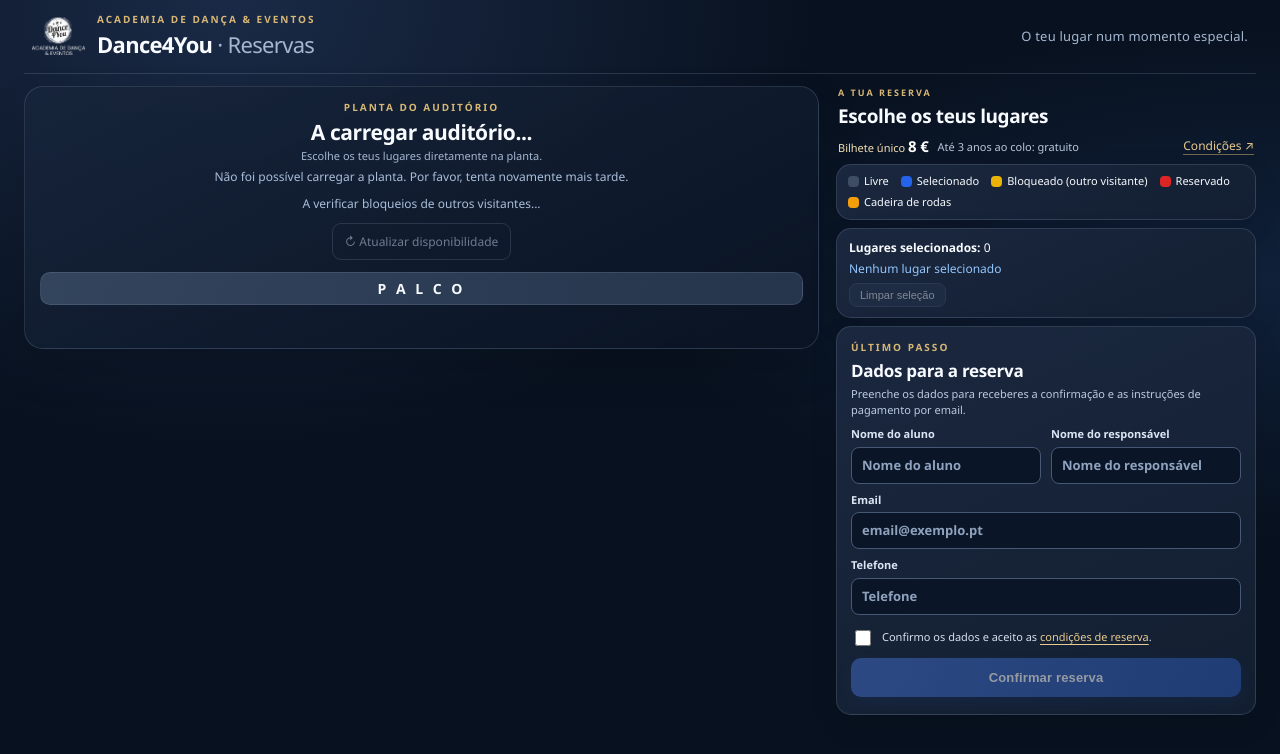
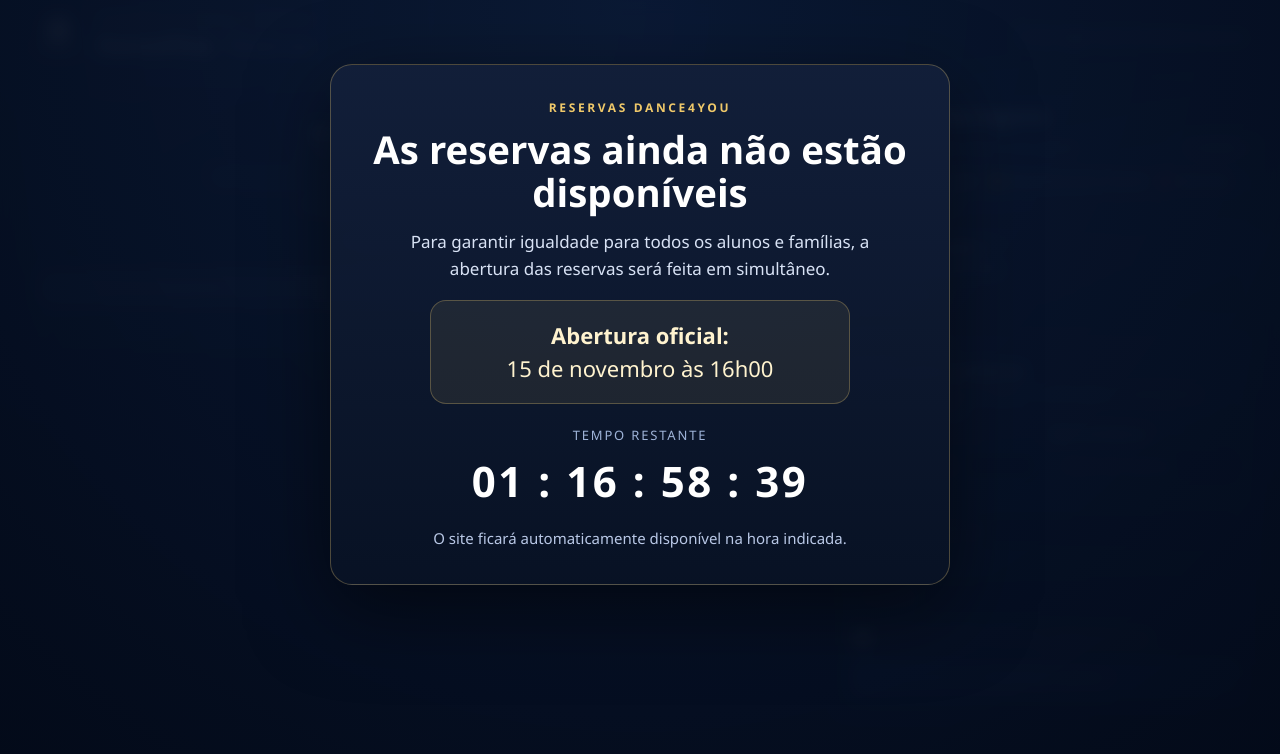
Before and after one commit to SPtuga/reservas-danca, a plain HTML site: page index.html in a window 1280 px wide. Drawn offline with Linux system fonts and the light colour scheme; no server answers.

Commit message:
Add files via upload

```diff
--- a/index.html
+++ b/index.html
@@ -759,9 +759,140 @@
             .terms-body {padding:21px 18px;}
             .terms-heading h2 {font-size:21px;}
         }
+
+    .launch-gate {
+  position: fixed;
+  inset: 0;
+  z-index: 99999;
+  display: none;
+}
+
+.launch-gate.is-visible {
+  display: block;
+}
+
+.launch-gate__backdrop {
+  position: absolute;
+  inset: 0;
+  background:
+    radial-gradient(circle at top, rgba(26, 55, 110, 0.35), rgba(3, 10, 25, 0.92)),
+    rgba(2, 8, 20, 0.88);
+  backdrop-filter: blur(8px);
+}
+
+.launch-gate__card {
+  position: relative;
+  z-index: 2;
+  width: min(92vw, 620px);
+  margin: 8vh auto 0;
+  background: linear-gradient(180deg, rgba(18, 31, 57, 0.98), rgba(8, 18, 37, 0.98));
+  border: 1px solid rgba(255, 215, 120, 0.28);
+  box-shadow: 0 25px 80px rgba(0, 0, 0, 0.5);
+  border-radius: 22px;
+  padding: 34px 30px;
+  text-align: center;
+  color: #f5f7fb;
+}
+
+.launch-gate__eyebrow {
+  font-size: 12px;
+  letter-spacing: 0.22em;
+  text-transform: uppercase;
+  color: #f0c96a;
+  margin-bottom: 12px;
+  font-weight: 700;
+}
+
+.launch-gate__title {
+  margin: 0 0 14px;
+  font-size: clamp(28px, 3vw, 42px);
+  line-height: 1.12;
+  color: #ffffff;
+}
+
+.launch-gate__text {
+  margin: 0 auto 18px;
+  max-width: 520px;
+  font-size: 17px;
+  line-height: 1.6;
+  color: #d8e2f5;
+}
+
+.launch-gate__highlight {
+  margin: 0 auto 22px;
+  padding: 18px 16px;
+  max-width: 420px;
+  border-radius: 16px;
+  background: rgba(255, 215, 120, 0.08);
+  border: 1px solid rgba(255, 215, 120, 0.26);
+  color: #fff3cf;
+  font-size: 22px;
+  line-height: 1.5;
+}
+
+.launch-gate__countdown-wrap {
+  margin-top: 10px;
+}
+
+.launch-gate__countdown-label {
+  font-size: 13px;
+  text-transform: uppercase;
+  letter-spacing: 0.14em;
+  color: #9fb4d9;
+  margin-bottom: 8px;
+}
+
+.launch-gate__countdown {
+  font-size: clamp(24px, 4vw, 42px);
+  font-weight: 800;
+  letter-spacing: 0.06em;
+  color: #ffffff;
+}
+
+.launch-gate__note {
+  margin: 18px 0 0;
+  color: #b9c8e6;
+  font-size: 15px;
+  line-height: 1.5;
+}
+
+body.launch-gate-locked {
+  overflow: hidden;
+}
 </style>
 </head>
 <body>
+
+    <div id="launchGate" class="launch-gate" aria-hidden="true">
+  <div class="launch-gate__backdrop"></div>
+
+  <div class="launch-gate__card" role="dialog" aria-modal="true" aria-labelledby="launchGateTitle">
+    <div class="launch-gate__eyebrow">Reservas Dance4You</div>
+
+    <h1 id="launchGateTitle" class="launch-gate__title">
+      As reservas ainda não estão disponíveis
+    </h1>
+
+    <p class="launch-gate__text">
+      Para garantir igualdade para todos os alunos e famílias, a abertura das reservas
+      será feita em simultâneo.
+    </p>
+
+    <div class="launch-gate__highlight">
+      <strong>Abertura oficial:</strong><br />
+      15 de novembro às 16h00
+    </div>
+
+    <div class="launch-gate__countdown-wrap">
+      <div class="launch-gate__countdown-label">Tempo restante</div>
+      <div id="launchCountdown" class="launch-gate__countdown">-- : -- : -- : --</div>
+    </div>
+
+    <p class="launch-gate__note">
+      O site ficará automaticamente disponível na hora indicada.
+    </p>
+  </div>
+</div>
 
 <header class="site-header">
     <div class="site-brand">
@@ -846,7 +977,7 @@
             </div>
             <div class="form-reserva-grid">
                 <label>Nome do aluno <input id="aluno" type="text" maxlength="200" autocomplete="name" placeholder="Nome do aluno" required></label>
-                <label>Nome do responsável <input id="nome" type="text" maxlength="200" placeholder="Nome do responsável" required></label>
+                <label>Nome da Reserva <input id="nome" type="text" maxlength="200" placeholder="Nome da reserva" required></label>
                 <label class="form-wide">Email <input id="email" type="email" maxlength="254" autocomplete="email" placeholder="email@exemplo.pt" required></label>
                 <label class="form-wide">Telefone <input id="telefone" type="tel" maxlength="40" autocomplete="tel" placeholder="Telefone" required></label>
             </div>
@@ -1835,6 +1966,8 @@ if(i > 0){
         if (event.target === event.currentTarget) fecharCondicoes();
     });
 
+
+
     iniciarMapa();
 
     // Apenas para Mobile
@@ -1971,5 +2104,73 @@ if(i > 0){
         });
     }
 </script>
+<script>
+
+(function () {
+  const gate = document.getElementById("launchGate");
+  const countdown = document.getElementById("launchCountdown");
+
+  if (!gate || !countdown) return;
+
+  // 15 de novembro de 2026, às 16h de Portugal
+  const openingTime = Date.UTC(2026, 10, 15, 16, 0, 0);
+
+  let bypass = sessionStorage.getItem("d4yPreview") === "1";
+  let sequence = "";
+
+  function unlockSite() {
+    gate.classList.remove("is-visible");
+    gate.setAttribute("aria-hidden", "true");
+    document.body.classList.remove("launch-gate-locked");
+  }
+
+  function lockSite() {
+    gate.classList.add("is-visible");
+    gate.setAttribute("aria-hidden", "false");
+    document.body.classList.add("launch-gate-locked");
+  }
+
+  function tick() {
+    if (bypass || Date.now() >= openingTime) {
+      unlockSite();
+      return;
+    }
+
+    lockSite();
+
+    const seconds = Math.max(0,
+      Math.floor((openingTime - Date.now()) / 1000)
+    );
+
+    const days = Math.floor(seconds / 86400);
+    const hours = Math.floor((seconds % 86400) / 3600);
+    const minutes = Math.floor((seconds % 3600) / 60);
+    const secs = seconds % 60;
+
+    countdown.textContent = [days, hours, minutes, secs]
+      .map(n => String(n).padStart(2, "0"))
+      .join(" : ");
+  }
+
+  // Atalho secreto: QWER
+  document.addEventListener("keydown", function (event) {
+    if (event.ctrlKey || event.altKey || event.metaKey) return;
+    if (event.key.length !== 1) return;
+
+    sequence = (sequence + event.key.toUpperCase()).slice(-4);
+
+    if (sequence === "QWER") {
+      bypass = true;
+      sessionStorage.setItem("d4yPreview", "1");
+      unlockSite();
+      sequence = "";
+    }
+  });
+
+  tick();
+  setInterval(tick, 1000);
+})();
+
+</script>
 </body>
 </html>
```
